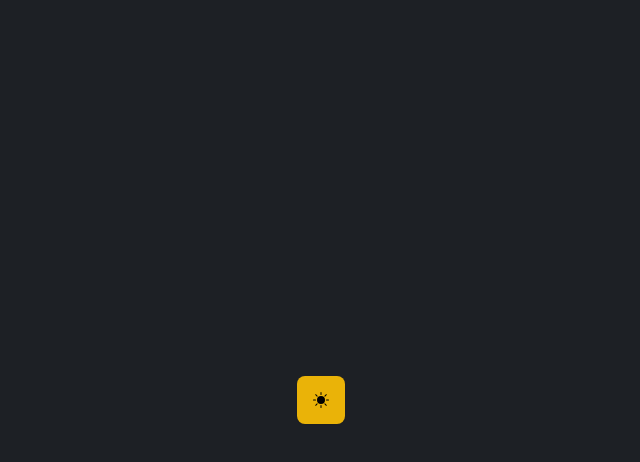
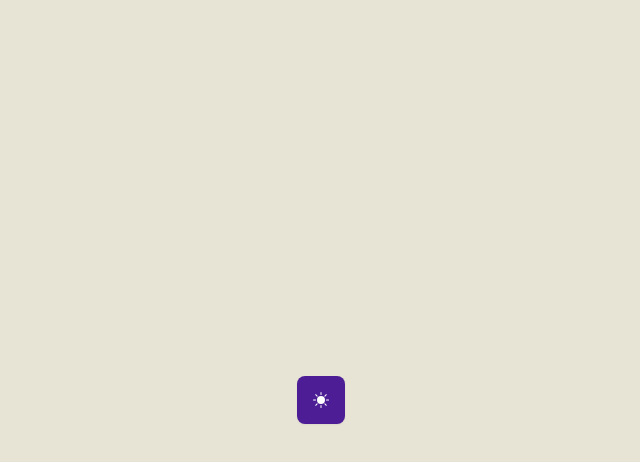
Before and after one commit to marcel-alefierowicz/darkmode-fuckery, a React (Create React App) app: page / in a window 1280 px wide. Both pictures are taken after a click on the button 640 px from the left and 400 px from the top of the page. Shown: the top 462 px of the page, without its empty margins (319-959 px from the left). Built offline with nearby package versions, Linux system fonts and the light colour scheme.

Commit message:
optimised the code a little bit

```diff
--- a/src/components/darkmode.js
+++ b/src/components/darkmode.js
@@ -1,54 +1,42 @@
-import React, {useState, useEffect} from "react";
+import { BsMoonStarsFill, BsSun, BsSunFill } from "react-icons/bs";
+import React, { useState, useEffect } from "react";
 import reactDom from "react-dom";
 import "../index.css";
-import { BsMoonStarsFill, BsSun, BsSunFill } from 'react-icons/bs';
-
 
 const DarkMode = () => {
-  let clickedClass = "clicked";
-  const lightTheme = "light";
-  const darkTheme = "dark";
-  let theme;
+  let clicked = "clicked",
+    light = "light",
+    dark = "dark";
 
+  const [Content, setContent] = useState(<BsMoonStarsFill />);
 
-  const [Content, setContent] = useState(<BsMoonStarsFill/>)
+  let theme = localStorage ? localStorage.getItem("theme") : light;
 
-  if (localStorage) {
-    theme = localStorage.getItem("theme");
-  }
-
-  if (theme === lightTheme || theme === darkTheme) {
-    document.documentElement.classList.add(theme);
-  } else {
-    document.documentElement.classList.add(lightTheme);
-  }
+  document.documentElement.classList.add(theme);
 
   const switchTheme = (e) => {
-    if (theme === darkTheme) {
-      document.documentElement.classList.replace(darkTheme, lightTheme);
-      e.target.classList.remove(clickedClass);
-      localStorage.setItem("theme", "light");
-      theme = lightTheme;
-      setContent(<BsMoonStarsFill/>);
+    document.documentElement.classList.remove(light, dark);
+    theme = theme === light ? dark : light;
+    e.target.classList.remove(clicked);
 
-    } else {
-      document.documentElement.classList.replace(lightTheme, darkTheme);
-      e.target.classList.add(clickedClass);
-      localStorage.setItem("theme", "dark");
-      theme = darkTheme;
-      setContent(<BsSunFill/>)
+    localStorage.setItem("theme", theme);
+
+    switch (theme) {
+      case light:
+        return setContent(<BsSunFill />);
+      case dark:
+        return setContent(<BsMoonStarsFill />);
     }
   };
 
   return (
     <div>
       <button
-        className={theme === "dark" ? clickedClass : ""}
+        className={theme === "dark" ? clicked : ""}
         id="darkMode"
         onClick={(e) => switchTheme(e)}
       >
-
-       {Content}
+        {Content}
       </button>
     </div>
   );
```
